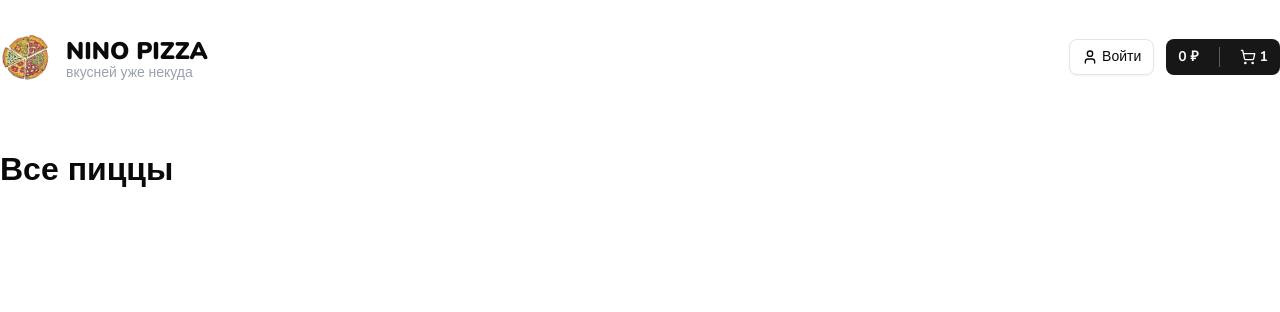
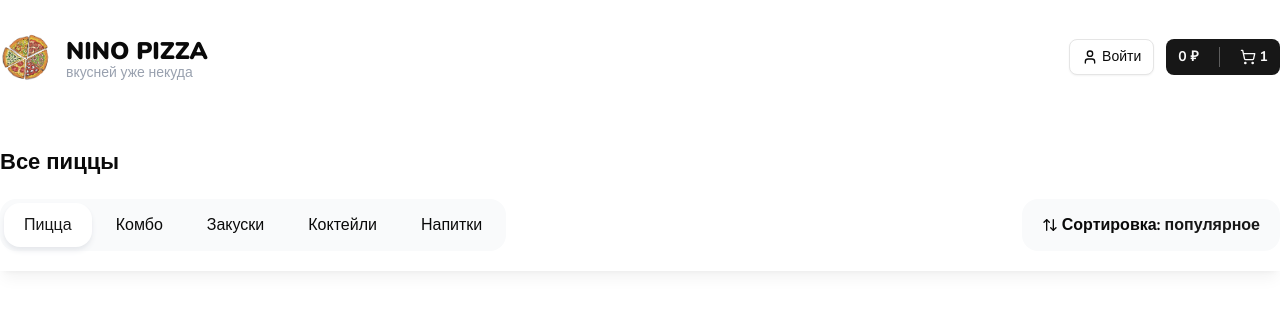
Before and after one commit to evkondr/nino-pizza, a Next.js app: page / in a window 1280 px wide. Shown: the top 312 px of the page. Built offline with nearby package versions, Linux system fonts and the light colour scheme.

Commit message:
feat: add topbar, sortpopup

```diff
--- a/package.json
+++ b/package.json
@@ -22,6 +22,7 @@
     "react": "19.2.0",
     "react-dom": "19.2.0",
     "tailwind-merge": "^3.3.1",
+    "tailwindcss-animate": "^1.0.7",
     "vaul": "^1.1.2"
   },
   "devDependencies": {
--- a/src/app/page.tsx
+++ b/src/app/page.tsx
@@ -1,11 +1,12 @@
-import { Container, Title } from "@/shared";
+import { Container, Title, TopBar } from "@/shared";
 
 export default function Home() {
   return (
     <>
       <Container className="mt-8">
-         <Title text="Все пиццы"  size="lg" className="font-extrabold"/>
+         <Title text="Все пиццы"  size="sm" className="font-bold"/>
       </Container>
+      <TopBar />
     </>
   );
 }
--- a/src/shared/CartButton.tsx
+++ b/src/shared/CartButton.tsx
@@ -6,7 +6,7 @@ const CartButton = () => {
   return (
     <Button className={cn('group relative')}>
       <b>0 ₽</b>
-      <span className="h-full w-[1px] bg-white/30 mx-3" />
+      <span className="h-full w-px bg-white/30 mx-3" />
       <div className="flex items-center gap-1 transition duration-300 group-hover:opacity-0">
         <ShoppingCart size={16} className="relative" strokeWidth={2} />
         <b>1</b>
--- /dev/null
+++ b/src/shared/Categories.tsx
@@ -0,0 +1,27 @@
+import { cn } from "@/lib/utils"
+import { PropsWithClass } from "@/types"
+import Link from "next/link";
+
+interface Props extends PropsWithClass {
+  items?: []
+}
+const categories = ['Пицца', 'Комбо', 'Закуски', 'Коктейли', 'Напитки'];
+const Categories = ({ className }:Props) => {
+  const activeCategory = 0;
+  return (
+    <div className={cn('inline-flex gap-1 bg-gray-50 rounded-2xl p-1', className)}>
+      {categories.map((name, index) => (
+        <Link
+          className={cn('flex items-center font-medium h-11 rounded-2xl px-5', activeCategory == index && 'bg-white shadow-md shadow-gray-200 text-primary' )}
+          href={`/#${name}`}
+          key={name}
+        >
+          {name}
+        </Link>
+      ))}
+    </div>
+
+  )
+}
+
+export default Categories
--- /dev/null
+++ b/src/shared/SortPopup.tsx
@@ -0,0 +1,18 @@
+import { cn } from '@/lib/utils';
+import { PropsWithClass } from '@/types';
+import { ArrowUpDown } from 'lucide-react';
+const SortPopup = ({ className }:PropsWithClass) => {
+  return (
+    <div
+      className={cn(
+        'inline-flex items-center gap-1 bg-gray-50 px-5 h-[52px] rounded-2xl cursor-pointer',
+        className,
+      )}>
+      <ArrowUpDown size={16} />
+      <b>Сортировка:</b>
+      <b className="text-primary">популярное</b>
+    </div>
+  )
+}
+
+export default SortPopup
--- /dev/null
+++ b/src/shared/TopBar.tsx
@@ -0,0 +1,20 @@
+import { cn } from "@/lib/utils";
+import { PropsWithClass } from "@/types";
+import Categories from "./Categories";
+import { Container, SortPopup } from ".";
+
+interface Props extends PropsWithClass{
+  categories?: [];
+}
+const TopBar = ({ className }:Props) => {
+  return (
+    <div className={cn('sticky top-0 bg-white py-5 shadow-lg shadow-black/5 z-10', className)}>
+      <Container className="flex items-center justify-between ">
+        <Categories />
+        <SortPopup />
+      </Container>
+    </div>
+  )
+}
+
+export default TopBar
--- a/src/shared/index.ts
+++ b/src/shared/index.ts
@@ -4,6 +4,8 @@ import SearchInput from './SearchInput';
 import ProfileButton from './ProfileButton';
 import CartButton from './CartButton';
 import Title from './Title';
+import TopBar from './TopBar';
+import SortPopup from './SortPopup';
 
 export {
   Container,
@@ -11,5 +13,7 @@ export {
   SearchInput,
   ProfileButton,
   CartButton,
-  Title
+  Title,
+  TopBar,
+  SortPopup
 }
```
Also changed, not shown: 1 other file (tests, documents, lock files or other folders).
